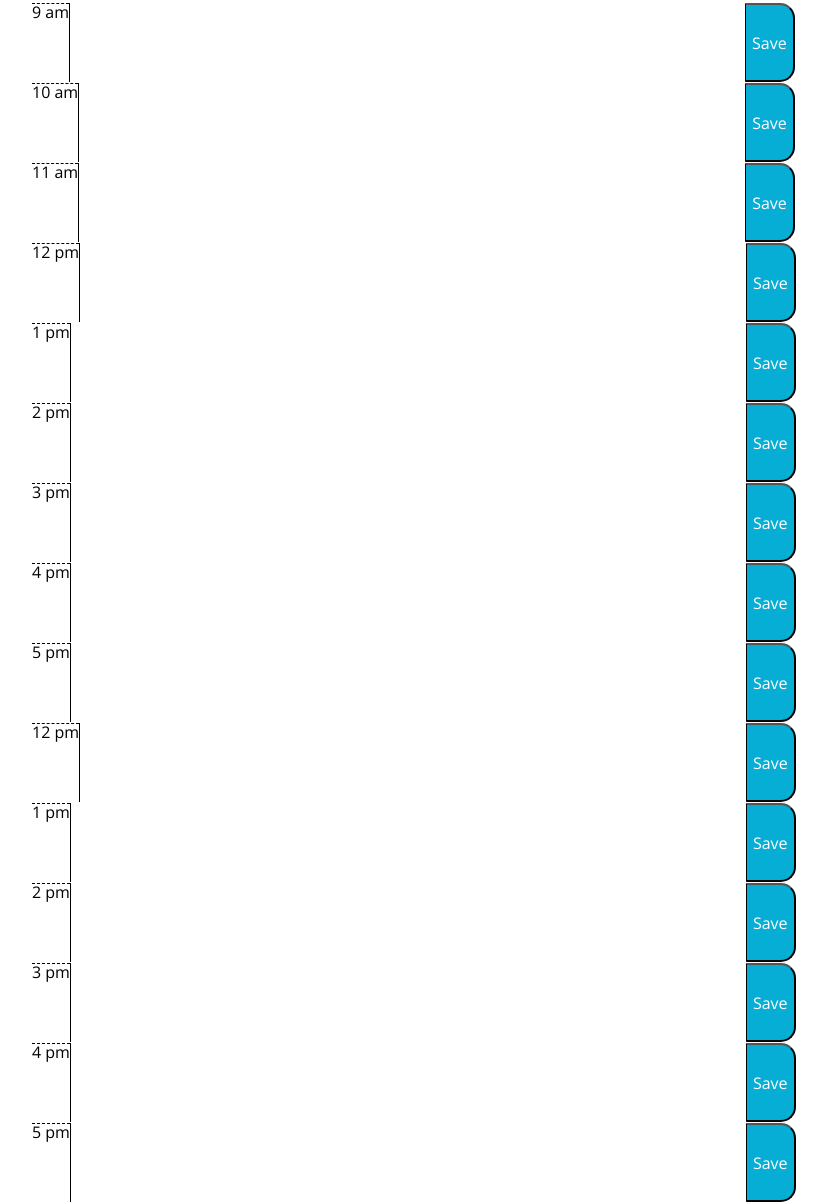
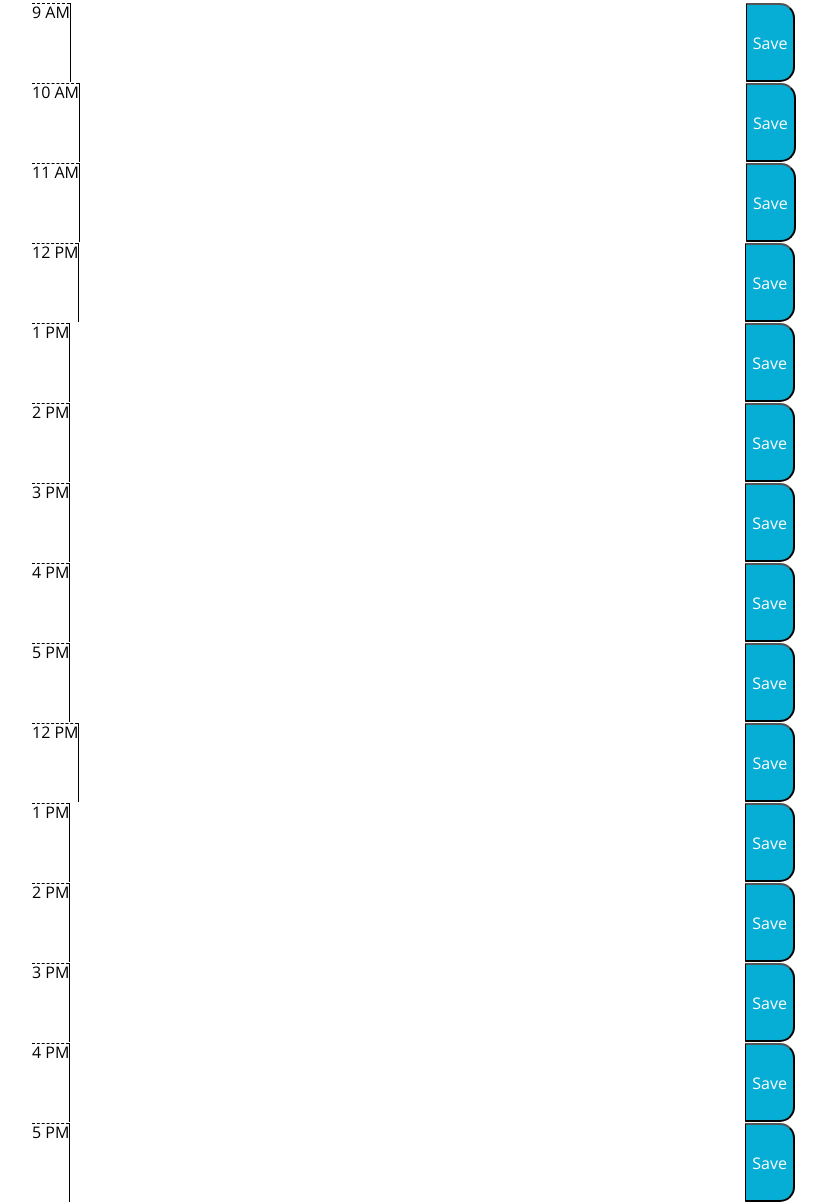
Before and after one commit to monicarangel95/Daily-Planner, a plain HTML site: page index.html in a window 1280 px wide. Shown: the part 298-1500 px from the top of the page, without its empty margins (38-865 px from the left). Drawn offline with nearby package versions, Linux system fonts and the light colour scheme.

```diff
--- a/index.html
+++ b/index.html
@@ -31,77 +31,77 @@
     <div class="container">
       <!-- Timeblocks go here -->
       <div class = "time-block row">
-        <div class = "hour">9 am</div>
+        <div class = "hour">9 AM</div>
         <textarea id = "9" class = "description" cols = "70"></textarea>
         <button class = "saveBtn">Save</button>
       </div>
       <div class = "time-block row">
-        <div class = "hour">10 am</div>
+        <div class = "hour">10 AM</div>
         <textarea id = "10" class = "description" cols = "69"></textarea>
         <button class = "saveBtn">Save</button>
       </div>
       <div class = "time-block row">
-        <div class = "hour">11 am</div>
+        <div class = "hour">11 AM</div>
         <textarea id = "11" class = "description" cols = "69"></textarea>
         <button class = "saveBtn">Save</button>
       </div>
       <div class = "time-block row">
-        <div class = "hour">12 pm</div>
+        <div class = "hour">12 PM</div>
         <textarea id = "12" class = "description" cols = "69"></textarea>
         <button class = "saveBtn">Save</button>
       </div>
       <div class = "time-block row">
-        <div class = "hour">1 pm</div>
+        <div class = "hour">1 PM</div>
         <textarea id = "13" class = "description" cols = "70"></textarea>
         <button class = "saveBtn">Save</button>
       </div>
       <div class = "time-block row">
-        <div class = "hour">2 pm</div>
+        <div class = "hour">2 PM</div>
         <textarea id = "14" class = "description" cols = "70"></textarea>
         <button class = "saveBtn">Save</button>
       </div>
       <div class = "time-block row">
-        <div class = "hour">3 pm</div>
+        <div class = "hour">3 PM</div>
         <textarea id = "15" class = "description" cols = "70"></textarea>
         <button class = "saveBtn">Save</button>
       </div>
       <div class = "time-block row">
-        <div class = "hour">4 pm</div>
+        <div class = "hour">4 PM</div>
         <textarea id = "16" class = "description" cols = "70"></textarea>
         <button class = "saveBtn">Save</button>
       </div>
       <div class = "time-block row">
-        <div class = "hour">5 pm</div>
+        <div class = "hour">5 PM</div>
         <textarea id = "17" class = "description" cols = "70"></textarea>
         <button class = "saveBtn">Save</button>
       </div>
       <div class = "time-block row">
-        <div class = "hour">12 pm</div>
+        <div class = "hour">12 PM</div>
         <textarea id = "12" class = "description" cols = "69"></textarea>
         <button class = "saveBtn">Save</button>
       </div>
       <div class = "time-block row">
-        <div class = "hour">1 pm</div>
+        <div class = "hour">1 PM</div>
         <textarea id = "13" class = "description" cols = "70"></textarea>
         <button class = "saveBtn">Save</button>
       </div>
       <div class = "time-block row">
-        <div class = "hour">2 pm</div>
+        <div class = "hour">2 PM</div>
         <textarea id = "14" class = "description" cols = "70"></textarea>
         <button class = "saveBtn">Save</button>
       </div>
       <div class = "time-block row">
-        <div class = "hour">3 pm</div>
+        <div class = "hour">3 PM</div>
         <textarea id = "15" class = "description" cols = "70"></textarea>
         <button class = "saveBtn">Save</button>
       </div>
       <div class = "time-block row">
-        <div class = "hour">4 pm</div>
+        <div class = "hour">4 PM</div>
         <textarea id = "16" class = "description" cols = "70"></textarea>
         <button class = "saveBtn">Save</button>
       </div>
       <div class = "time-block row">
-        <div class = "hour">5 pm</div>
+        <div class = "hour">5 PM</div>
         <textarea id = "17" class = "description" cols = "70"></textarea>
         <button class = "saveBtn">Save</button>
       </div>
```
